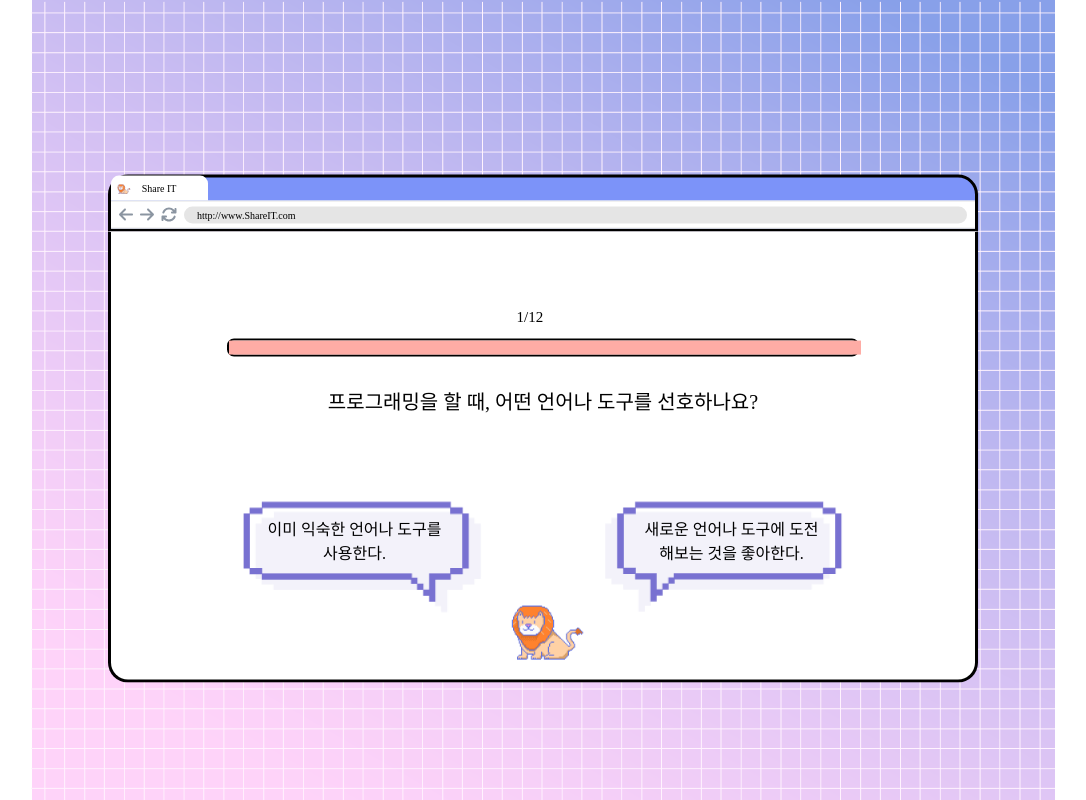
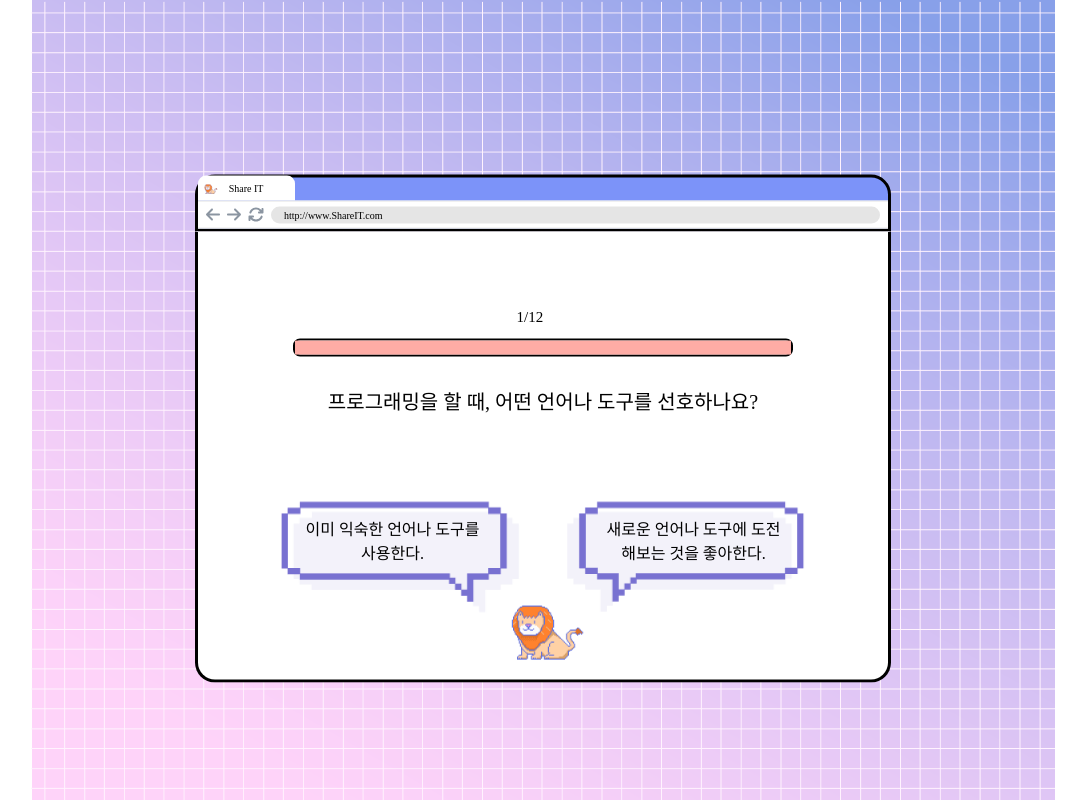
Before and after one commit to KimKyuHoi/ShareIT-Frontend, a React (Create React App) app in the folder shareit_frontend/: page / in a window 1280 px wide. Shown: the whole page, without its empty margins (97-1183 px from the left). Built offline with nearby package versions, Linux system fonts and the light colour scheme.

Commit message:
[FIX] bar-progress맞추기, min max 비율 수정
- bar-progress맞추기
- min-width max-width 비율 수정

```diff
--- a/shareit_frontend/src/styles/question.scss
+++ b/shareit_frontend/src/styles/question.scss
@@ -181,7 +181,8 @@ color: #000000;
   position: relative;
   width: $question-wrapper-width-vw;
   height: $question-wrapper-height-vh;
-  max-width: 1024px;
+
+  max-width: 696px;
   min-height: 432px;
   box-sizing: border-box;
 
@@ -235,7 +236,8 @@ color: #000000;
   position: absolute;
 
   width:  toVw(505px, $viewportWidth);
-  max-width: 950px;
+
+  max-width: 500px;
   height: toVh(17px, $viewportHeight);
 
   top: 107px;
@@ -253,7 +255,7 @@ color: #000000;
 .bar-progress {
   position: absolute;
   width:$bar-progress-width;
-  max-width: 950px;
+  max-width: 496px;
   height: 100%;
   background: $color-bar-progress;
 }
@@ -269,41 +271,6 @@ color: #000000;
   align-items: center;
   text-align: center;
   color: $color-black;
-}
-
-/* Question-answer-text */
-.Question-answer-text-left {
-  position: absolute;
-  width: $question-answer-text-width;
-  height: $question-answer-text-height;
-
-  bottom: calc(10% + 65px);
-  right: calc(50% + 67px);
-
-
-  font-size: 16px;
-}
-
-/* Question-answer-text */
-.Question-answer-text-right {
-  position: absolute;
-  width: $question-answer-text-width;
-  height: $question-answer-text-height;
-
-  bottom: calc(10% + 65px);
-  left: calc(50% + 67px);
-
-  font-size: 16px;
-}
-
-/* Lion */
-.Lion {
-  position: absolute;
-  width: $lion-width;
-  height: $lion-height;
-
-  bottom: 0px;
-  left: calc(50% - 50px);
 }
 
 /* Question-progress-text */
@@ -326,6 +293,16 @@ color: #000000;
    position: absolute;
   // width: $question-wrapper-width-vw;
   // height: $question-header-height-vh;
+}
+
+/* Lion */
+.Lion {
+  position: absolute;
+  width: $lion-width;
+  height: $lion-height;
+
+  bottom: 0px;
+  left: calc(50% - 50px);
 }
 
 /* Question-background */
@@ -386,7 +363,7 @@ color: #000000;
   width: auto;
   bottom: calc(10%);
   // top: calc(50% + 40px);
-  right: calc(50% + 29px);
+  right: calc(50% + 10px);
 
 }
 .Question-answer-rightimg{
@@ -394,7 +371,33 @@ color: #000000;
   height: 128.71px;
   width: auto;
   bottom: calc(10%);
-  left: calc(50% + 29px);
+  left: calc(50% + 10px);
+}
+
+
+/* Question-answer-text */
+.Question-answer-text-left {
+  position: absolute;
+  width: $question-answer-text-width;
+  height: $question-answer-text-height;
+
+  bottom: calc(10% + 65px);
+  right: calc(50% + 48px);
+
+
+  font-size: 16px;
+}
+
+/* Question-answer-text */
+.Question-answer-text-right {
+  position: absolute;
+  width: $question-answer-text-width;
+  height: $question-answer-text-height;
+
+  bottom: calc(10% + 65px);
+  left: calc(50% + 48px);
+
+  font-size: 16px;
 }
 
 .logo{
@@ -417,9 +420,11 @@ color: #000000;
 
 
 //말풍선이 커서 768px하면 튀어나오네요.
-@media screen and (max-width: 810px) {
+@media screen and (max-width: 768px) {
   .Question-wrapper {
     width: 95vw;
+    height: 376.83px;
+    min-height: 50vw;
   }
 
   .Question-answer-leftimg{
```
